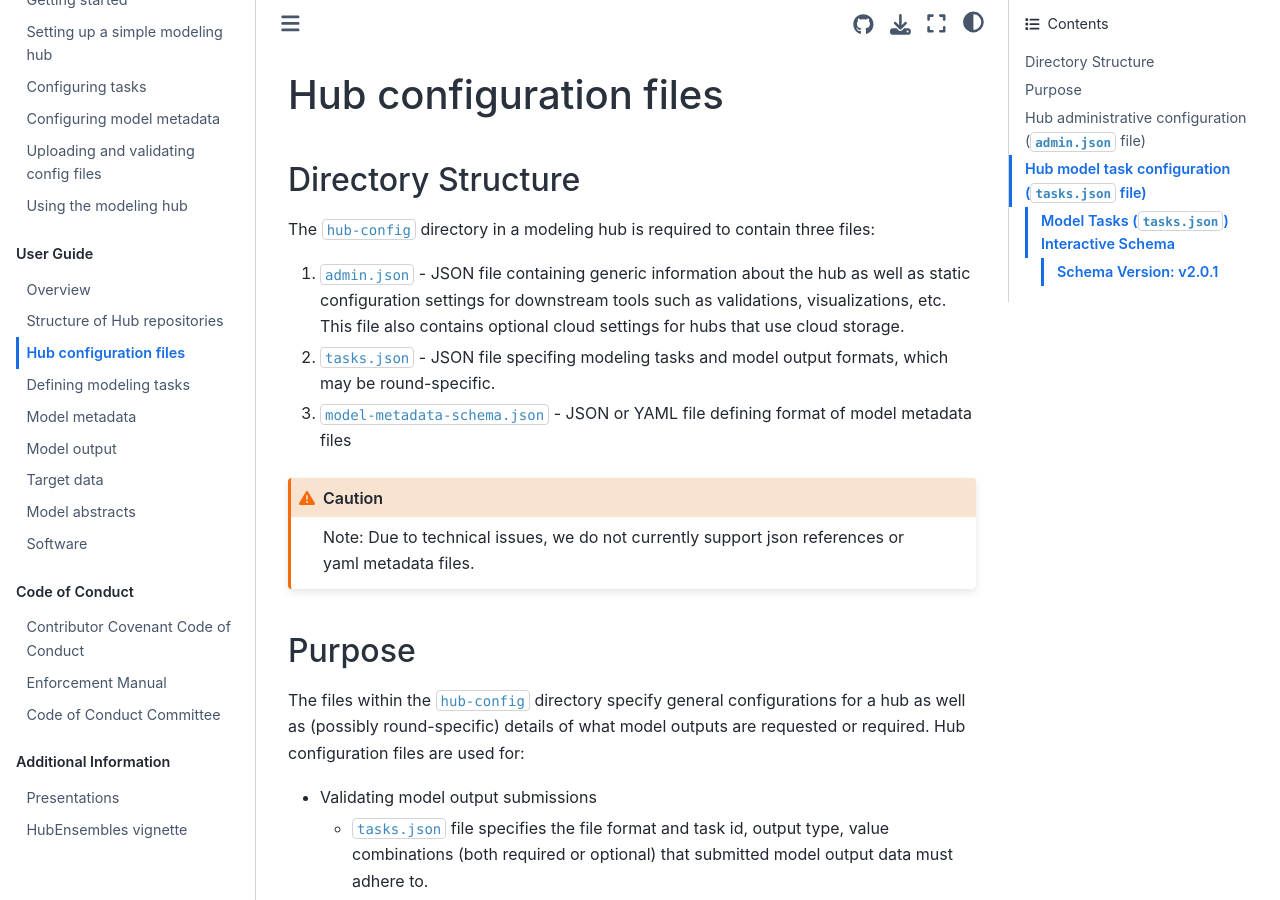
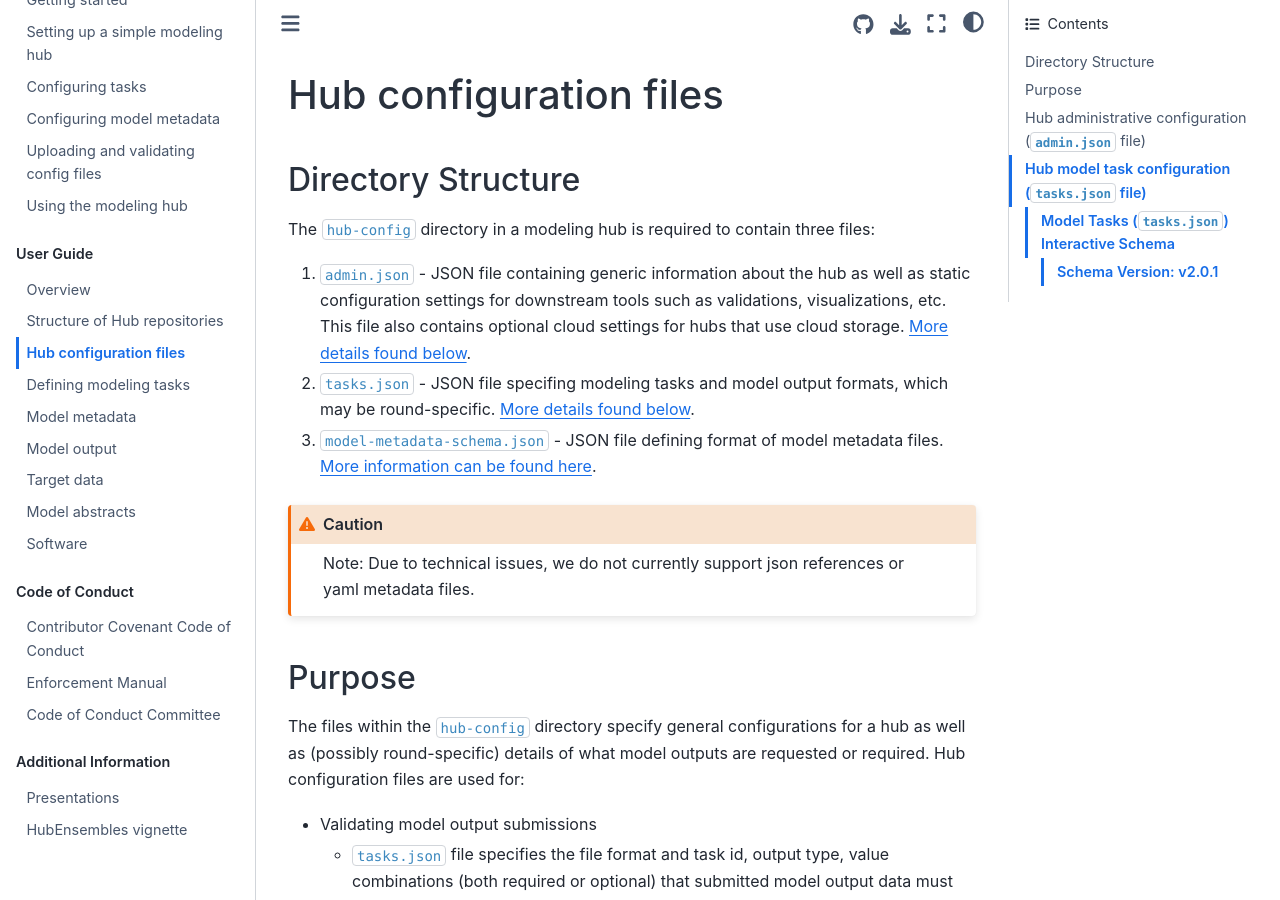
Before and after one commit to hubverse-org/hubDocs, a Sphinx documentation site: the page built from docs/source/user-guide/hub-config.md, in a window 1280 px wide and 900 px high. Built offline with Sphinx 7.4.7 and the Sphinx Book theme 1.1.4, drawn with Linux system fonts in a browser that asks for light colours.

Commit message:
Clarifiying model-metadata-schema is only json

````diff
--- a/docs/source/user-guide/hub-config.md
+++ b/docs/source/user-guide/hub-config.md
@@ -2,9 +2,9 @@
 
 ## Directory Structure
 The `hub-config` directory in a modeling hub is required to contain three files:
-   1. `admin.json` - JSON file containing generic information about the hub as well as static configuration settings for downstream tools such as validations, visualizations, etc. This file also contains optional cloud settings for hubs that use cloud storage.
-   2. `tasks.json` - JSON file specifing modeling tasks and model output formats, which may be round-specific.
-   3. `model-metadata-schema.json` - JSON or YAML file defining format of model metadata files
+   1. `admin.json` - JSON file containing generic information about the hub as well as static configuration settings for downstream tools such as validations, visualizations, etc. This file also contains optional cloud settings for hubs that use cloud storage. [More details found below](hub_admin_config).
+   2. `tasks.json` - JSON file specifing modeling tasks and model output formats, which may be round-specific. [More details found below](tasks_metadata).
+   3. `model-metadata-schema.json` - JSON file defining format of model metadata files. [More information can be found here](model_metadata_schema).
 
 ```{caution}
 Note:  Due to technical issues, we do not currently support json references or yaml metadata files.
````
Also changed, not shown: docs/source/user-guide/model-metadata.md (+2 -1 lines).
